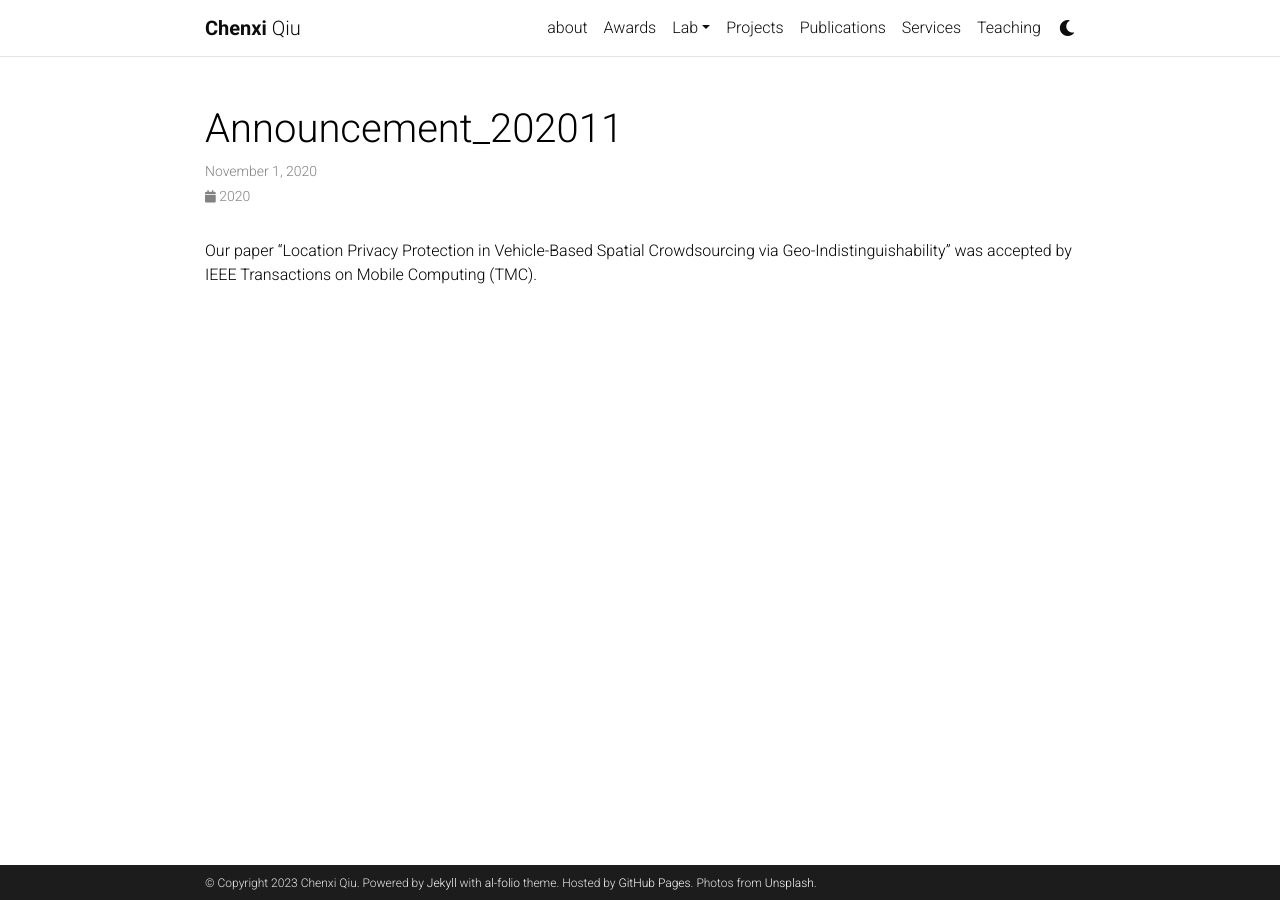
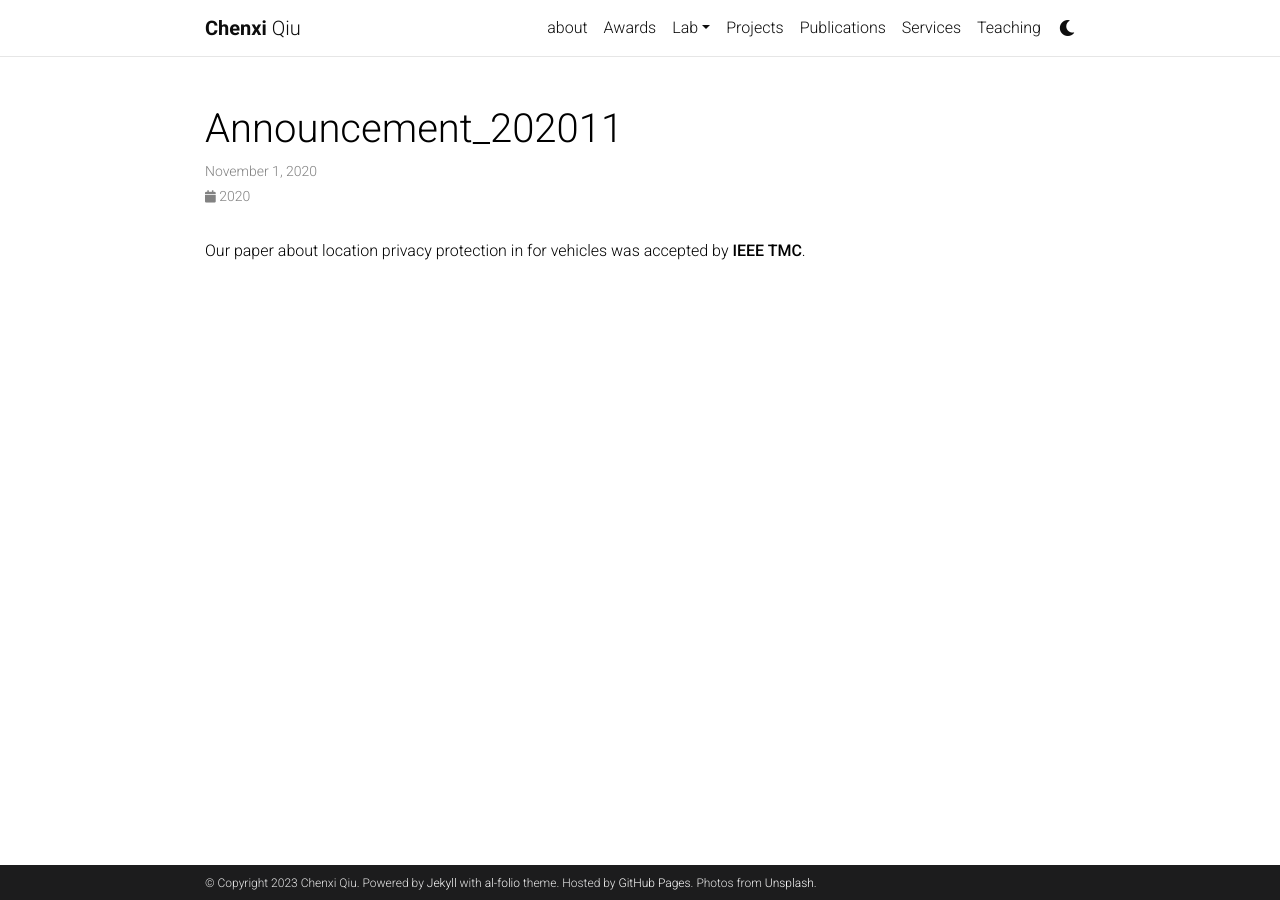
Before and after one commit to chenxiunt/chenxiunt.github.io, a Jekyll site: the page built from _news/announcement_202011.md, in a window 1280 px wide. Built offline with Jekyll 4.4.1, drawn with Linux system fonts in a browser that asks for light colours; comment, search, counter and statistics services are not loaded; a style sheet for code colours, icons or effects is not loaded.

Commit message:
Update announcement_202011.md

```diff
--- a/_news/announcement_202011.md
+++ b/_news/announcement_202011.md
@@ -4,4 +4,4 @@ date: 2020-11-01 15:59:00-0400
 inline: true
 ---
 
-Our paper “Location Privacy Protection in Vehicle-Based Spatial Crowdsourcing via Geo-Indistinguishability” was accepted by IEEE Transactions on Mobile Computing (TMC).
+Our paper about location privacy protection in for vehicles was accepted by **IEEE TMC**.
```
